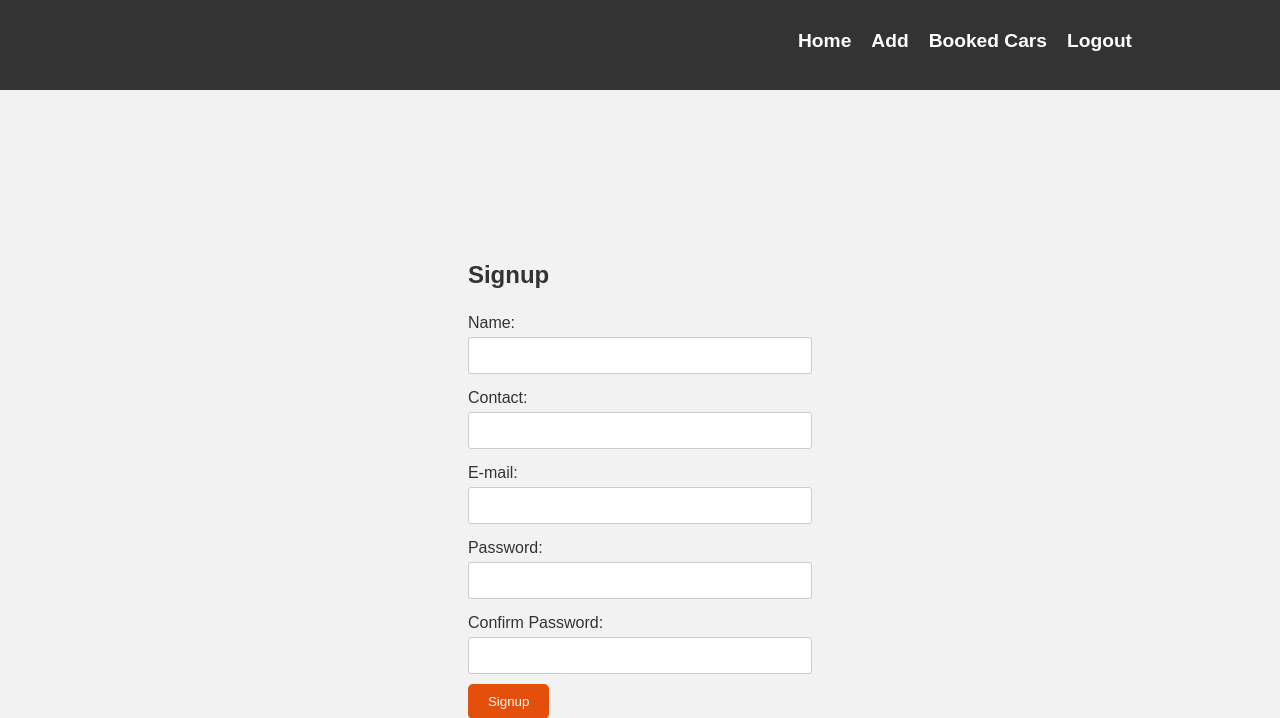
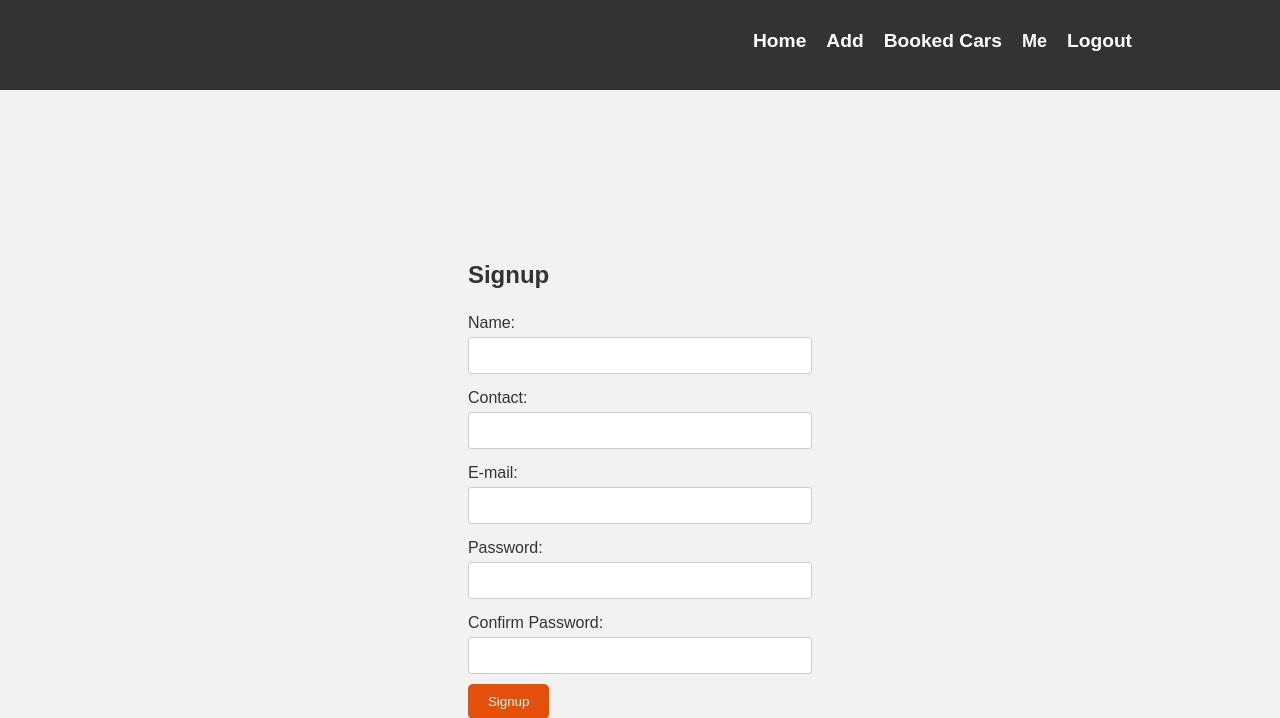
Before and after one commit to Pooja-Lohar25/carRental, a PHP site: page /auth/signup-cust.php in a window 1280 px wide. Shown: the top 718 px of the page. Run offline with PHP 8.4, Linux system fonts and the light colour scheme; the visitor is signed in with stand-in values (Sample User, id 1).

Commit message:
add username access to frontend

```diff
--- a/index.css
+++ b/index.css
@@ -124,3 +124,9 @@ a{
     align-items: center;
 
 }
+
+.me-btn{
+    background:transparent;
+    border: none;
+    font-size: 15px;
+}
--- a/navbar.php
+++ b/navbar.php
@@ -25,9 +25,11 @@
             <?php if ($isLogin && $isAgency): ?>
                 <li class="navbar-item"><a href="/carRental/cars/add-car.php">Add</a></li>
                 <li class="navbar-item"><a href="/carRental/cars/cars-booked.php">Booked Cars</a></li>
+                <li class="navbar-item"><button class="me-btn" onclick="displayagency()"><a href="#">Me</a></button></li>
                 <li class="navbar-item "><a href="/carRental/controllers/logout.php">Logout</a></li>
             <?php elseif($isLogin && !$isAgency): ?>
                 <li class="navbar-item"><a href="/carRental/cars/cars-booked.php">My Cars</a></li>
+                <li class="navbar-item"><button class="me-btn" onclick="displaycust()"><a href="#">Me</a></button></li>
                 <li class="navbar-item "><a href="/carRental/controllers/logout.php">Logout</a></li>
             <?php else: ?>
                 <li class="navbar-item nav-btn"><a href="/carRental/auth/login_.php">Login/Signup</a></li>
@@ -55,5 +57,13 @@
             ?>
             </div>
     </div>
+    <script>
+        function displayagency(){
+            alert("<?= $_SESSION['agencyname']?>");
+        }
+        function displaycust(){
+            alert("<?= $_SESSION['custname']?>");
+        }
+    </script>
 </body>
 </html>
```
